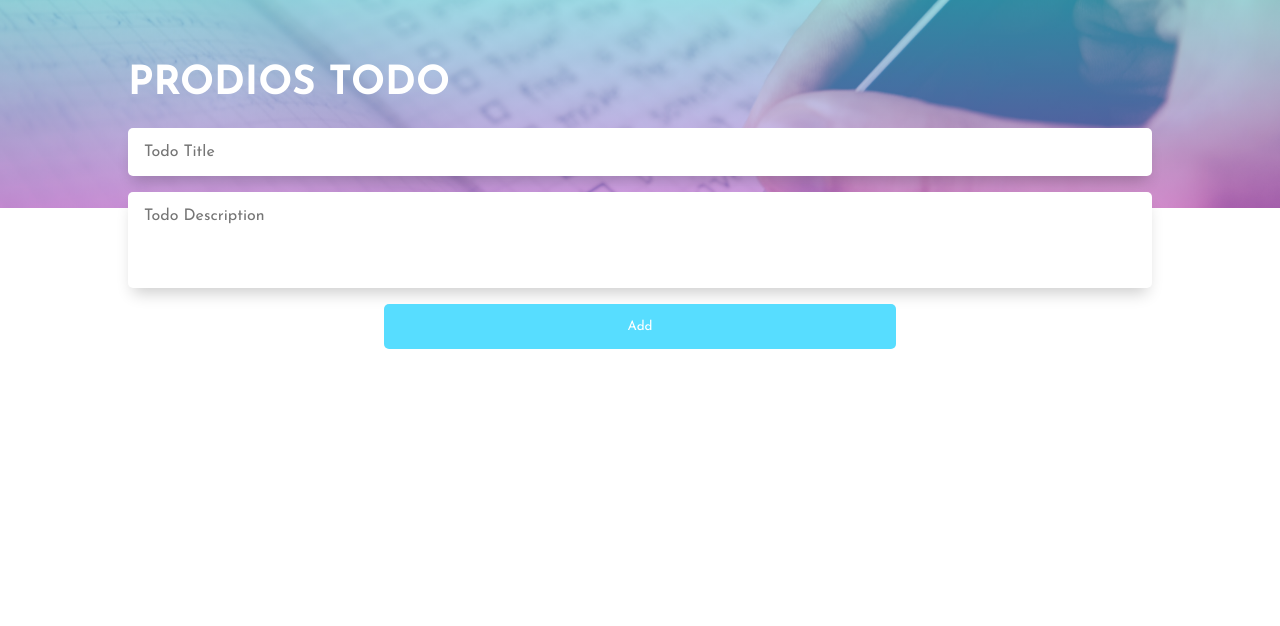
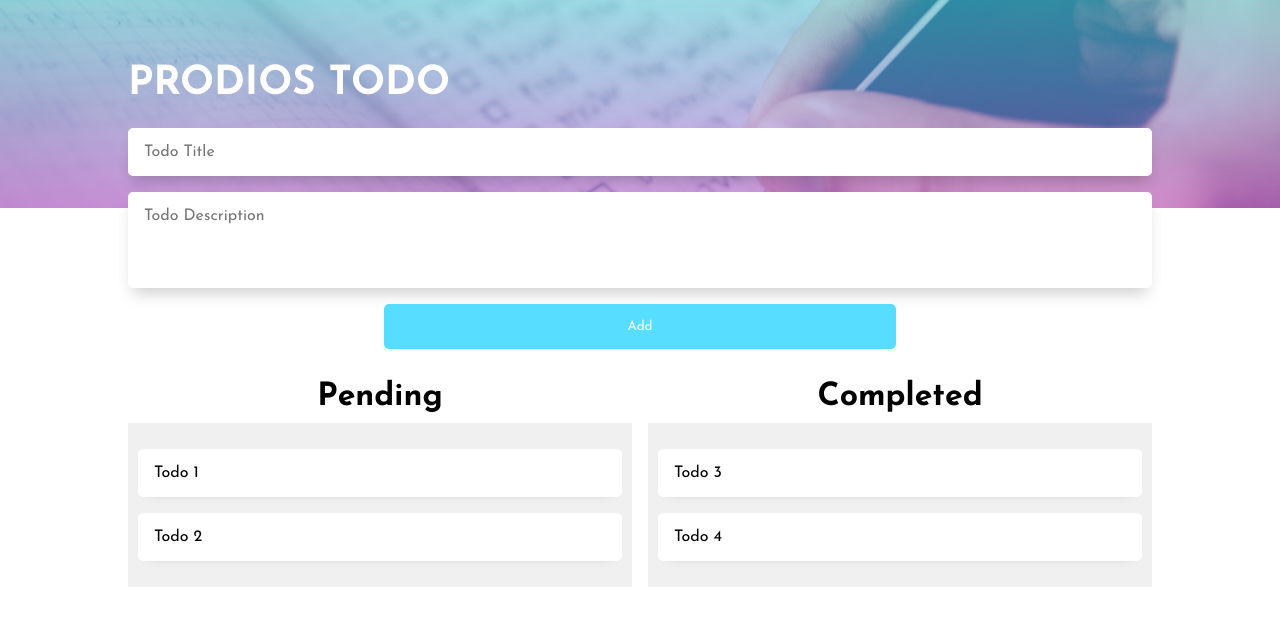
Before and after one commit to rockingrohit9639/prodios-todo, a React (Create React App) app: page / in a window 1280 px wide. Shown: the top 626 px of the page. Built offline with nearby package versions, Linux system fonts and the light colour scheme.

Commit message:
Added drag and drop feature

```diff
--- a/package.json
+++ b/package.json
@@ -3,6 +3,8 @@
   "version": "0.1.0",
   "private": true,
   "dependencies": {
+    "@dnd-kit/core": "^6.0.5",
+    "@dnd-kit/sortable": "^7.0.1",
     "@emotion/react": "^11.9.3",
     "@emotion/styled": "^11.9.3",
     "@mui/icons-material": "^5.8.4",
--- a/public/index.html
+++ b/public/index.html
@@ -10,34 +10,11 @@
       content="Web site created using create-react-app"
     />
     <link rel="apple-touch-icon" href="%PUBLIC_URL%/logo192.png" />
-    <!--
-      manifest.json provides metadata used when your web app is installed on a
-      user's mobile device or desktop. See https://developers.google.com/web/fundamentals/web-app-manifest/
-    -->
     <link rel="manifest" href="%PUBLIC_URL%/manifest.json" />
-    <!--
-      Notice the use of %PUBLIC_URL% in the tags above.
-      It will be replaced with the URL of the `public` folder during the build.
-      Only files inside the `public` folder can be referenced from the HTML.
-
-      Unlike "/favicon.ico" or "favicon.ico", "%PUBLIC_URL%/favicon.ico" will
-      work correctly both with client-side routing and a non-root public URL.
-      Learn how to configure a non-root public URL by running `npm run build`.
-    -->
-    <title>React App</title>
+    <title>Prodios Todo</title>
   </head>
   <body>
     <noscript>You need to enable JavaScript to run this app.</noscript>
     <div id="root"></div>
-    <!--
-      This HTML file is a template.
-      If you open it directly in the browser, you will see an empty page.
-
-      You can add webfonts, meta tags, or analytics to this file.
-      The build step will place the bundled scripts into the <body> tag.
-
-      To begin the development, run `npm start` or `yarn start`.
-      To create a production bundle, use `npm run build` or `yarn build`.
-    -->
   </body>
 </html>
--- a/src/App.css
+++ b/src/App.css
@@ -75,3 +75,10 @@
   background: hsl(192, 100%, 67%);
   cursor: pointer;
 }
+
+.todos {
+  width: 80vw;
+  display: flex;
+  justify-content: space-between;
+  gap: 1rem;
+}
--- a/src/App.js
+++ b/src/App.js
@@ -1,6 +1,143 @@
 import "./App.css";
+import {
+  closestCorners,
+  DndContext,
+  KeyboardSensor,
+  PointerSensor,
+  useSensor,
+  useSensors,
+} from "@dnd-kit/core";
+import Container from "./Components/Container/Container";
+import { arrayMove, sortableKeyboardCoordinates } from "@dnd-kit/sortable";
+import { useState } from "react";
+
+const defaultAnnouncements = {
+  onDragStart(id) {
+    console.log(`Picked up draggable item ${id}.`);
+  },
+  onDragOver(id, overId) {
+    if (overId) {
+      console.log(
+        `Draggable item ${id} was moved over droppable area ${overId}.`
+      );
+      return;
+    }
+
+    console.log(`Draggable item ${id} is no longer over a droppable area.`);
+  },
+  onDragEnd(id, overId) {
+    if (overId) {
+      console.log(
+        `Draggable item ${id} was dropped over droppable area ${overId}`
+      );
+      return;
+    }
+
+    console.log(`Draggable item ${id} was dropped.`);
+  },
+  onDragCancel(id) {
+    console.log(`Dragging was cancelled. Draggable item ${id} was dropped.`);
+  },
+};
 
 function App() {
+  const [pending, setPending] = useState([
+    {
+      id: 1,
+      title: "Todo 1",
+      description: "Todo 1 description",
+      status: "pending",
+    },
+    {
+      id: 2,
+      title: "Todo 2",
+      description: "Todo 2 description",
+      status: "pending",
+    },
+  ]);
+
+  const [completed, setCompleted] = useState([
+    {
+      id: 3,
+      title: "Todo 3",
+      description: "Todo 3 description",
+      status: "completed",
+    },
+    {
+      id: 4,
+      title: "Todo 4",
+      description: "Todo 4 description",
+      status: "completed",
+    },
+  ]);
+
+  const sensors = useSensors(
+    useSensor(PointerSensor),
+    useSensor(KeyboardSensor, {
+      coordinateGetter: sortableKeyboardCoordinates,
+    })
+  );
+
+  const handleDragStart = (e) => {
+    console.log("Drag start");
+  };
+
+  const findContainer = (id) => {
+    let container = null;
+
+    pending.filter((item) => (item.id === id ? (container = "pending") : null));
+
+    if (!container) {
+      completed.filter((item) =>
+        item.id === id ? (container = "completed") : null
+      );
+    }
+
+    return container;
+  };
+
+  const findItem = (id, container) => {
+    if (container === "pending") {
+      return pending.find((item) => item.id === id);
+    } else if (container === "completed") {
+      return completed.find((item) => item.id === id);
+    }
+  };
+
+  const handleDragOver = (e) => {
+    const { active, over } = e;
+    const { id } = active;
+    const { id: overId } = over;
+
+    // Find the containers
+    const activeContainer = findContainer(id);
+    const overContainer = findContainer(overId);
+
+    if (
+      !activeContainer ||
+      !overContainer ||
+      activeContainer === overContainer
+    ) {
+      return;
+    }
+
+    if (overContainer === "completed") {
+      setPending(pending.filter((item) => item.id !== id));
+      let item = findItem(id, activeContainer);
+      item.status = "completed";
+      setCompleted([item, ...completed]);
+    } else if (overContainer === "pending") {
+      setCompleted(completed.filter((item) => item.id !== id));
+      let item = findItem(id, activeContainer);
+      item.status = "pending";
+      setPending([item, ...pending]);
+    }
+  };
+
+  function handleDragEnd(event) {
+    console.log("Drag end");
+  }
+
   return (
     <div className="App">
       <main className="home">
@@ -28,6 +165,20 @@ function App() {
             <button className="inputForm__button">Add</button>
           </form>
         </div>
+
+        <div className="todos">
+          <DndContext
+            announcements={defaultAnnouncements}
+            sensors={sensors}
+            collisionDetection={closestCorners}
+            onDragStart={handleDragStart}
+            onDragOver={handleDragOver}
+            onDragEnd={handleDragEnd}
+          >
+            <Container id="pending" items={pending} />
+            <Container id="completed" items={completed} />
+          </DndContext>
+        </div>
       </main>
     </div>
   );
--- /dev/null
+++ b/src/Components/Container/Container.css
@@ -0,0 +1,16 @@
+.todos__list {
+  flex: 1;
+}
+
+.title {
+  text-transform: capitalize;
+  text-align: center;
+}
+
+.todo__container {
+  background: #f0f0f0;
+  padding: 10px;
+  flex: 1;
+  margin: 10px 0;
+  min-height: 10rem;
+}
--- /dev/null
+++ b/src/Components/Container/Container.js
@@ -0,0 +1,35 @@
+import React from "react";
+import "./Container.css";
+import { useDroppable } from "@dnd-kit/core";
+import {
+  SortableContext,
+  verticalListSortingStrategy,
+} from "@dnd-kit/sortable";
+import SortableItem from "../SortableItem/SortableItem";
+
+function Container({ id, items }) {
+  // console.log(items);
+
+  const { setNodeRef } = useDroppable({
+    id,
+  });
+
+  return (
+    <SortableContext
+      id={id}
+      items={items}
+      strategy={verticalListSortingStrategy}
+    >
+      <div className="todos__list">
+        <h1 className="title">{id}</h1>
+        <div ref={setNodeRef} className="todo__container">
+          {items.map((item, index) => (
+            <SortableItem key={index} item={item} />
+          ))}
+        </div>
+      </div>
+    </SortableContext>
+  );
+}
+
+export default Container;
--- /dev/null
+++ b/src/Components/SortableItem/SortableItem.css
@@ -0,0 +1,8 @@
+.item {
+  padding: 1rem;
+  margin-block: 1rem;
+  background: #fff;
+  cursor: pointer;
+  border-radius: 5px;
+  box-shadow: 0 6px 12px -10px rgba(0, 0, 0, 0.2);
+}
--- /dev/null
+++ b/src/Components/SortableItem/SortableItem.js
@@ -0,0 +1,21 @@
+import { useSortable } from "@dnd-kit/sortable";
+import React from "react";
+import "./SortableItem.css";
+import { CSS } from "@dnd-kit/utilities";
+
+function SortableItem({ item }) {
+  const { attributes, listeners, setNodeRef, transform, transition } =
+    useSortable({ id: item.id });
+
+  const style = {
+    transform: CSS.Transform.toString(transform),
+    transition,
+  };
+  return (
+    <div ref={setNodeRef} style={style} {...attributes} {...listeners}>
+      <div className="item">{item.title}</div>
+    </div>
+  );
+}
+
+export default SortableItem;
```
Also changed, not shown: 1 other file (tests, documents, lock files or other folders).
